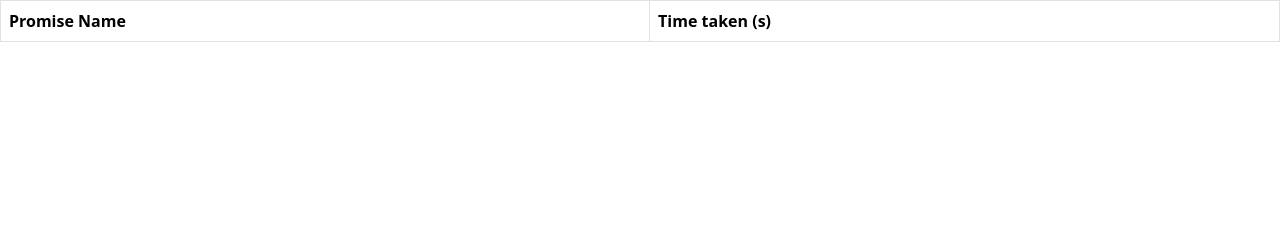
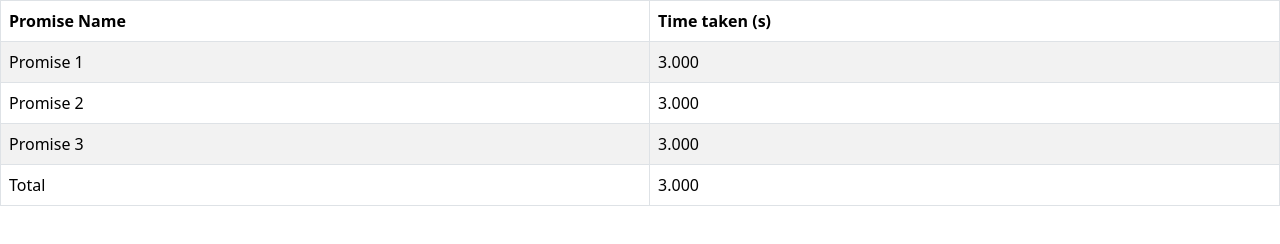
Before and after one commit to acciojob/wait-for-multiple-promises-LINU00, a website: page main.html in a window 1280 px wide. Drawn offline with nearby package versions, Linux system fonts and the light colour scheme.

Commit message:
created a submission

```diff
--- a/main.html
+++ b/main.html
@@ -1,5 +1,4 @@
 <!DOCTYPE html>
-
 <html>
   <head>
     <link rel="stylesheet" href="styles.css" />
@@ -10,9 +9,7 @@
       crossorigin="anonymous"
     />
   </head>
-
   <body>
-    <!-- the entire body must be written by student -->
     <table class="table table-striped table-hover table-bordered">
       <thead>
         <tr>
@@ -22,8 +19,42 @@
       </thead>
       <tbody id="output"></tbody>
     </table>
-
-    <script type="text/javascript" src="./script.js"></script>
+    <script>
+      const output = document.getElementById("output");
+      const loadingRow = document.createElement("tr");
+      loadingRow.innerHTML = `<td colspan="2" class="text-center">Loading...</td>`;
+      output.appendChild(loadingRow);
+      function createPromise(name) {
+        return new Promise((resolve) => {
+          const delay = Math.floor(Math.random() * 3) + 1;
+          const start = performance.now();
+          setTimeout(() => {
+            const end = performance.now();
+            const timeTaken = ((end - start) / 1000).toFixed(3);
+            resolve({ name, timeTaken });
+          }, delay * 1000);
+        });
+      }
+      const promises = [
+        createPromise("Promise 1"),
+        createPromise("Promise 2"),
+        createPromise("Promise 3"),
+      ];
+      const overallStart = performance.now();
+      Promise.all(promises).then((results) => {
+        const overallEnd = performance.now();
+        const totalTime = ((overallEnd - overallStart) / 1000).toFixed(3);
+        output.innerHTML = "";
+        results.forEach((res) => {
+          const row = document.createElement("tr");
+          row.innerHTML = `<td>${res.name}</td><td>${res.timeTaken}</td>`;
+          output.appendChild(row);
+        });
+        const totalRow = document.createElement("tr");
+        totalRow.innerHTML = `<td>Total</td><td>${totalTime}</td>`;
+        output.appendChild(totalRow);
+      });
+    </script>
     <script
       src="https://cdn.jsdelivr.net/npm/bootstrap@5.3.0-alpha1/dist/js/bootstrap.bundle.min.js"
       integrity="sha384-w76AqPfDkMBDXo30jS1Sgez6pr3x5MlQ1ZAGC+nuZB+EYdgRZgiwxhTBTkF7CXvN"
```
